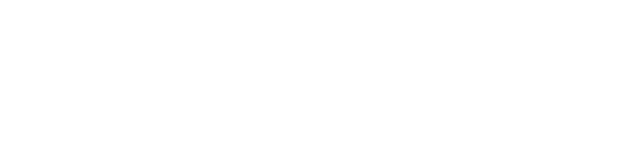
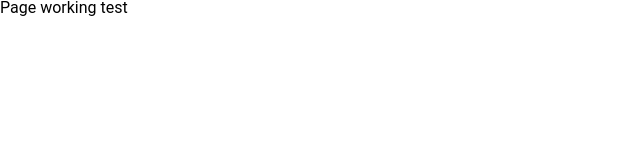
Before and after one commit to orilefk/portfolio, a plain HTML site: page index.html in a window 1280 px wide. Shown: the whole page, without its empty margins (0-640 px from the left). Drawn offline with Linux system fonts and the light colour scheme.

Commit message:
test commit

```diff
--- a/index.html
+++ b/index.html
@@ -7,5 +7,7 @@
 </head>
 <body>
 
+	<h1>Page working test</h1>
+
 </body>
 </html>
```
